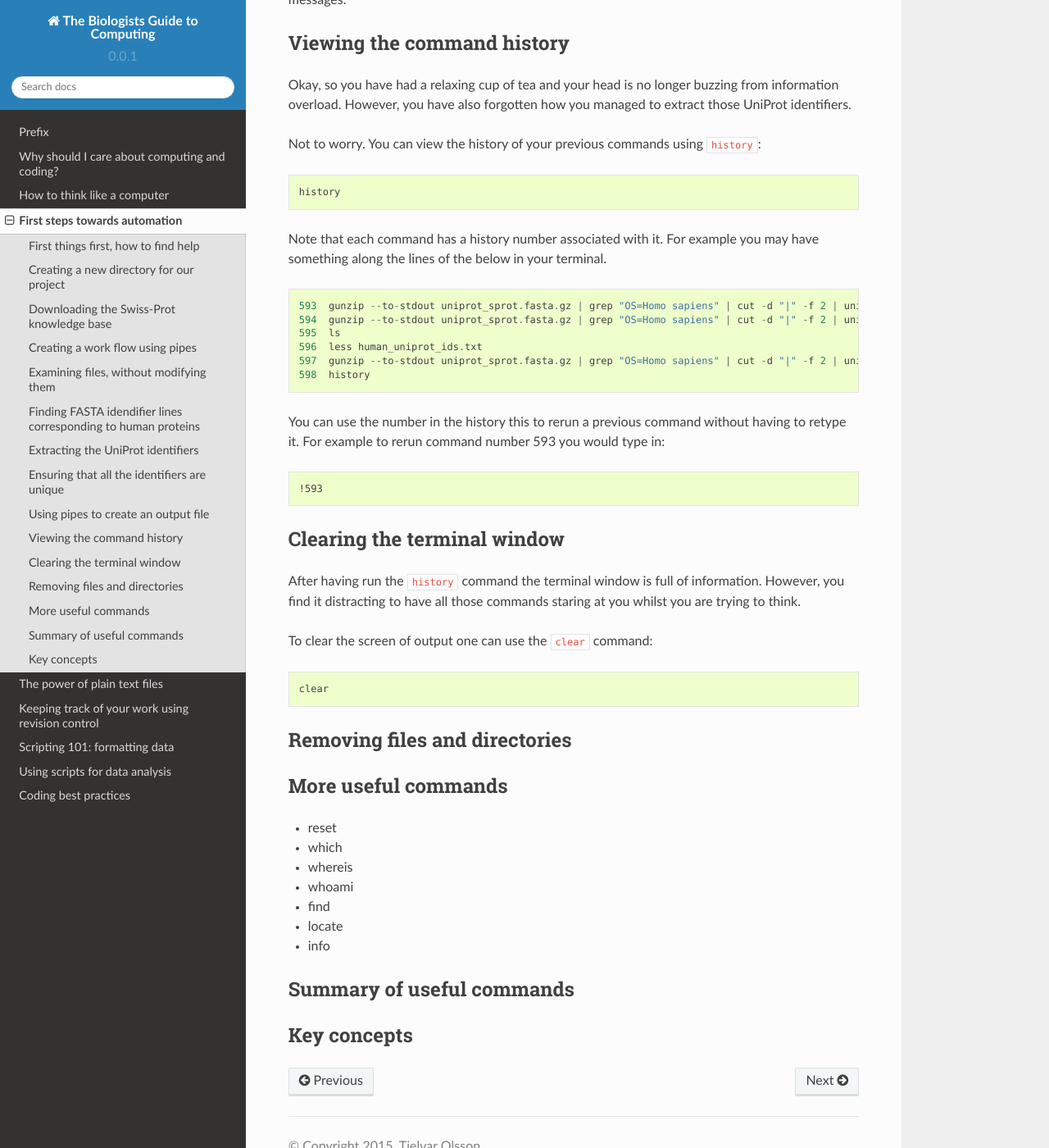
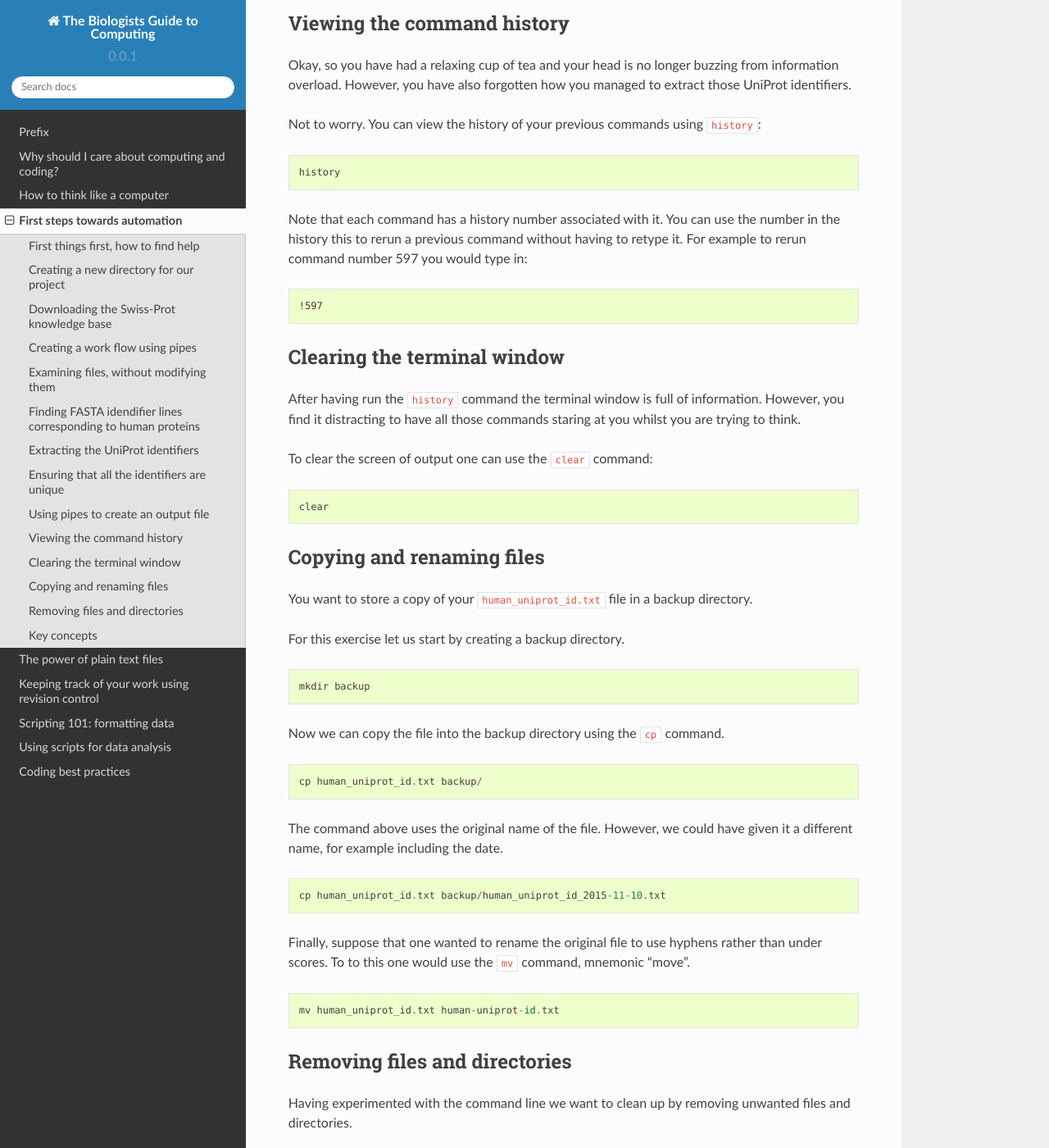
Before and after one commit to tjelvar-olsson/biologists-guide-to-computing, a Sphinx documentation site: the page built from source/first-steps-towards-automation.rst, in a window 1280 px wide and 1400 px high, scrolled down 6626 px. Shown: the whole window at 82% size. Built offline with Sphinx 7.4.7 and the Read the Docs theme 2.0.0, drawn with Linux system fonts in a browser that asks for light colours; some of the changed text lies outside the part shown.

Commit message:
Finished first draft of first-steps-towards-automation.

```diff
--- a/source/first-steps-towards-automation.rst
+++ b/source/first-steps-towards-automation.rst
@@ -330,8 +330,7 @@ Well done! You have just extracted the UniProt identifiers for all human
 proteins in Swiss-Prot. Have a cup of tea and a biscuit.
 
 The remainder of this chapter will go over some more useful commands for
-working on the command line, provide a summary of useful commands and
-reiterate some of the key take home messages.
+working on the command line and reiterate some of the key take home messages.
 
 
 Viewing the command history
@@ -345,24 +344,11 @@ Not to worry. You can view the history of your previous commands using ``history
 
     history
 
-Note that each command has a history number associated with it. For example you may have something
-along the lines of the below in your terminal.
+Note that each command has a history number associated with it.  You can use
+the number in the history this to rerun a previous command without having to
+retype it. For example to rerun command number 597 you would type in::
 
-::
-
-    593  gunzip --to-stdout uniprot_sprot.fasta.gz | grep "OS=Homo sapiens" | cut -d "|" -f 2 | uniq
-    594  gunzip --to-stdout uniprot_sprot.fasta.gz | grep "OS=Homo sapiens" | cut -d "|" -f 2 | uniq > human_uniprot_ids.txt
-    595  ls
-    596  less human_uniprot_ids.txt
-    597  gunzip --to-stdout uniprot_sprot.fasta.gz | grep "OS=Homo sapiens" | cut -d "|" -f 2 | uniq
-    598  history
-
-You can use the number in the history this to rerun a previous command without
-having to retype it. For example to rerun command number 593 you would type
-in::
-
-    !593
-
+    !597
 
 
 Clearing the terminal window
@@ -376,29 +362,70 @@ To clear the screen of output one can use the ``clear`` command::
 
     clear
 
+Copying and renaming files
+--------------------------
+
+You want to store a copy of your ``human_uniprot_id.txt`` file in a backup
+directory.
+
+For this exercise let us start by creating a backup directory.
+
+::
+
+    mkdir backup
+
+Now we can copy the file into the backup directory using the ``cp`` command.
+
+::
+
+    cp human_uniprot_id.txt backup/
+
+The command above uses the original name of the file. However, we could have
+given it a different name, for example including the date.
+
+::
+
+    cp human_uniprot_id.txt backup/human_uniprot_id_2015-11-10.txt
+
+Finally, suppose that one wanted to rename the original file to use hyphens
+rather than under scores. To to this one would use the ``mv`` command, mnemonic
+"move".
+
+::
+
+    mv human_uniprot_id.txt human-uniprot-id.txt
+
 
 Removing files and directories
 ------------------------------
 
+Having experimented with the command line we want to clean up by removing
+unwanted files and directories.
 
+One can remove files using the ``rm`` command::
 
+    rm backup/human_uniprot_id.txt
 
+Empty directories can be removed using the ``rmdir`` command::
 
-More useful commands
---------------------
+    mkdir empty
+    rmdir empty
 
-- reset
-- which
-- whereis
-- whoami
-- find
-- locate
-- info
+To remove directories with files in them one can use the ``rm`` command with
+the recursive option::
 
+    rm -r backup
 
-Summary of useful commands
---------------------------
+.. warning:: Think twice before deleting files, they will be deleted permanently.
 
 
 Key concepts
 ------------
+
+- The command line is an excellent tool for automating repetitive tasks
+- A terminal application provides access to a shell
+- A shell allows you to interact with the operating system's services and programs
+- The most commonly used shell is Bash
+- Pipes can be used to combine different programs into more complicated work flows
+- In general it is better to create small tools that do one thing well
+- Think twice before deleting files
```
Also changed, not shown: other parts of source/first-steps-towards-automation.rst (+1 -1 lines).
